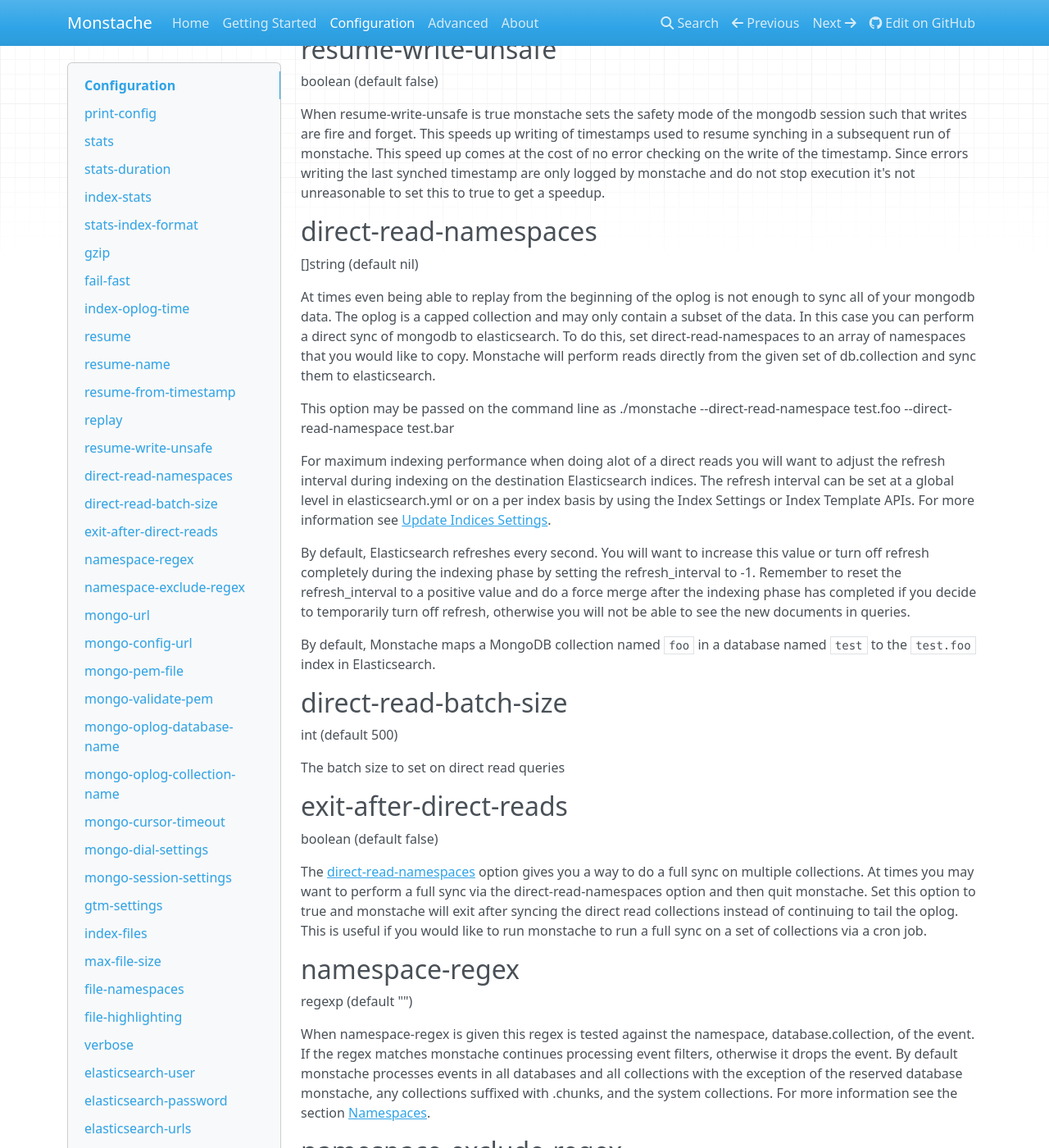
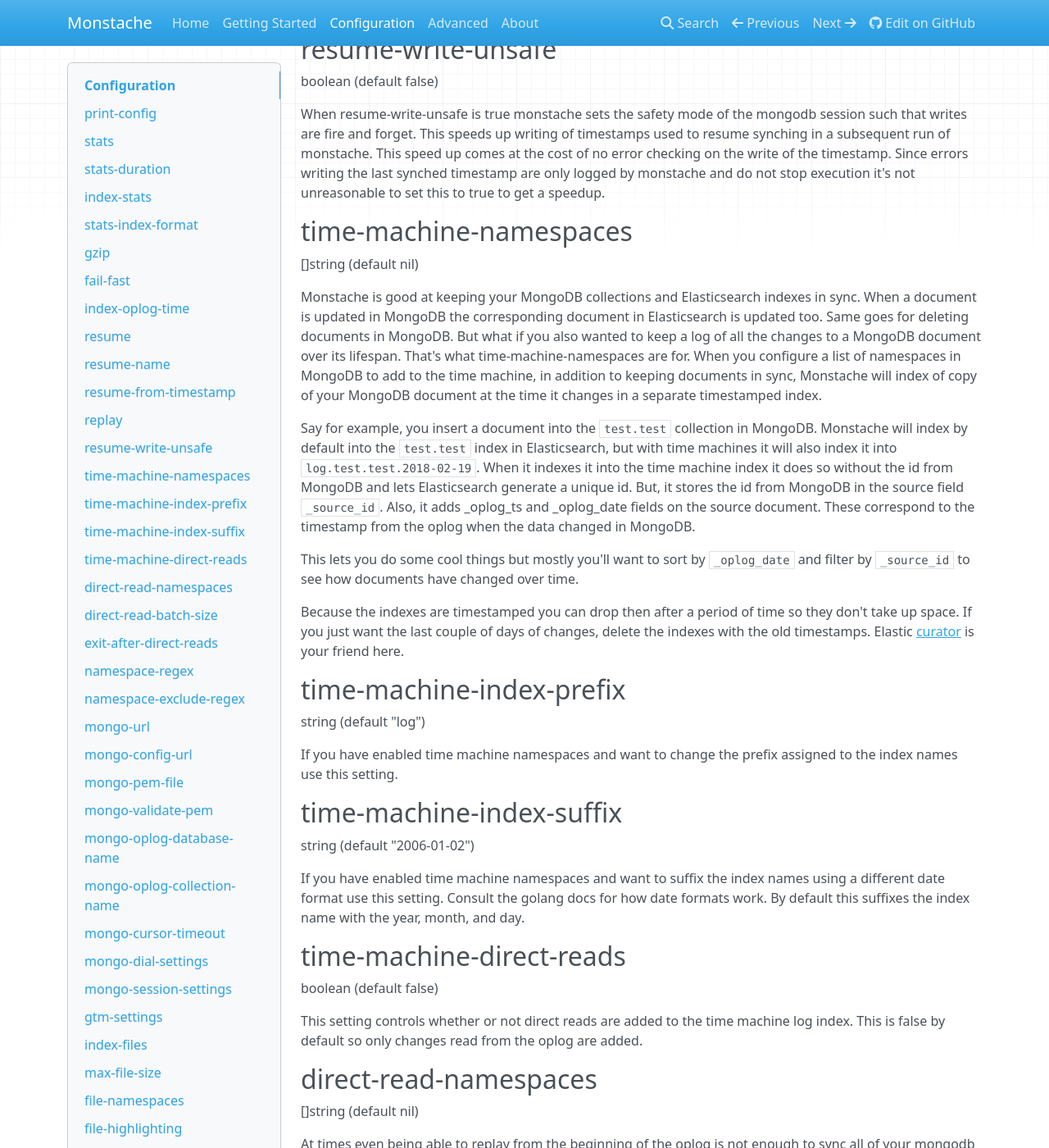
Before and after one commit to rwynn/monstache-site, an MkDocs documentation site: the page built from src/config.md, in a window 1280 px wide and 1400 px high, scrolled down 2803 px. Shown: the whole window at 82% size. Built offline with MkDocs 1.6.1, drawn with Linux system fonts in a browser that asks for light colours; nearby versions of some CDN libraries; old or Windows-style settings are respelled for this version of MkDocs.

Commit message:
document time machine

```diff
--- a/docs/index.html
+++ b/docs/index.html
@@ -244,5 +244,5 @@
 
 <!--
 MkDocs version : 0.17.2
-Build Date UTC : 2018-02-19 01:49:23
+Build Date UTC : 2018-02-19 21:56:15
 -->
--- a/docs/start/index.html
+++ b/docs/start/index.html
@@ -115,7 +115,7 @@
 <p>Unzip the download and adjust your PATH variable to include the path to the folder for your platform.</p>
 <p>Let's make sure Monstache is set up as expected. You should see a similar version number in your terminal:</p>
 <pre><code class="sh">monstache -v
-# 4.0.1
+# 4.1.0
 </code></pre>
 
 <p>The version number should start with 3.x if you are using Elasticsearch prior to version 6.</p>
--- a/src/config.md
+++ b/src/config.md
@@ -129,6 +129,36 @@
 This speeds up writing of timestamps used to resume synching in a subsequent run of monstache.  This speed up comes at the cost
 of no error checking on the write of the timestamp.  Since errors writing the last synched timestamp are only logged by monstache
 and do not stop execution it's not unreasonable to set this to true to get a speedup.
+
+## time-machine-namespaces
+
+[]string (default nil)
+
+Monstache is good at keeping your MongoDB collections and Elasticsearch indexes in sync.  When a document is updated in MongoDB the corresponding document in Elasticsearch is updated too.  Same goes for deleting documents in MongoDB.  But what if you also wanted to keep a log of all the changes to a MongoDB document over its lifespan.  That's what time-machine-namespaces are for.  When you configure a list of namespaces in MongoDB to add to the time machine, in addition to keeping documents in sync, Monstache will index of copy of your MongoDB document at the time it changes in a separate timestamped index.
+
+Say for example, you insert a document into the `test.test` collection in MongoDB.  Monstache will index by default into the `test.test` index in Elasticsearch, but with time machines it will also index it into `log.test.test.2018-02-19`.  When it indexes it into the time machine index it does so without the id from MongoDB and lets Elasticsearch generate a unique id.  But, it stores the id from MongoDB in the source field `_source_id`.  Also, it adds _oplog_ts and _oplog_date fields on the source document.  These correspond to the timestamp from the oplog when the data changed in MongoDB.
+
+This lets you do some cool things but mostly you'll want to sort by `_oplog_date` and filter by `_source_id` to see how documents have changed over time.
+
+Because the indexes are timestamped you can drop then after a period of time so they don't take up space.  If you just want the last couple of days of changes, delete the indexes with the old timestamps.  Elastic [curator](https://github.com/elastic/curator) is your friend here.
+
+## time-machine-index-prefix
+
+string (default "log")
+
+If you have enabled time machine namespaces and want to change the prefix assigned to the index names use this setting.
+
+## time-machine-index-suffix
+
+string (default "2006-01-02")
+
+If you have enabled time machine namespaces and want to suffix the index names using a different date format use this setting.  Consult the golang docs for how date formats work.  By default this suffixes the index name with the year, month, and day.
+
+## time-machine-direct-reads
+
+boolean (default false)
+
+This setting controls whether or not direct reads are added to the time machine log index. This is false by default so only changes read from the oplog are added.
 
 ## direct-read-namespaces
 
```
Also changed, not shown: docs/about/index.html (+8 -0 lines), docs/config/index.html (+19 -0 lines), src/about.md (+8 -0 lines), src/start.md (+1 -1 lines), docs/search/search_index.json.
